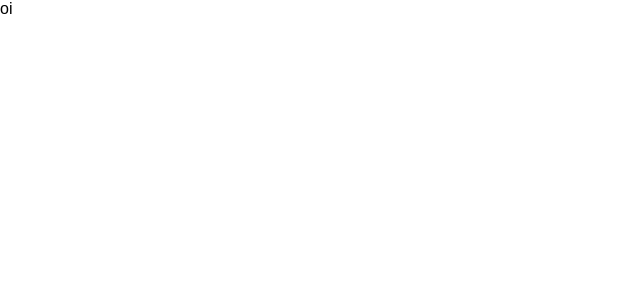
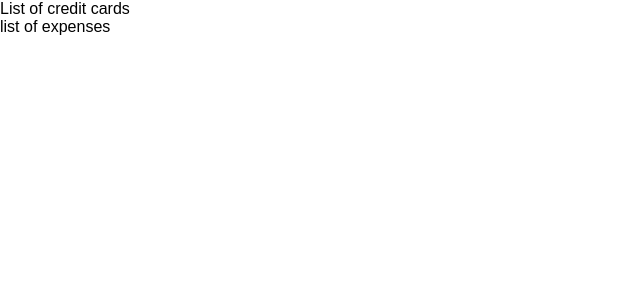
Before and after one commit to erickbelfy/zesk-frontend, a React (Create React App) app: page /credit-heath in a window 1280 px wide. Shown: the top 300 px of the page, without its empty margins (0-640 px from the left). Built offline with nearby package versions, Linux system fonts and the light colour scheme.

Commit message:
adding sass support, first implementation

```diff
--- a/src/components/RootComponent.js
+++ b/src/components/RootComponent.js
@@ -2,6 +2,7 @@ import React from 'react';
 import Grid from 'react-bootstrap/lib/Grid';
 import ErrorComponent from './common/ErrorComponent';
 import RouteContainer from './RouteContainer';
+import './RootComponent.scss';
 
 export class RootComponent extends ErrorComponent {
     render() {
--- /dev/null
+++ b/src/components/RootComponent.scss
@@ -0,0 +1,5 @@
+#root {
+    display: flex;
+    flex-direction: column;
+    min-height: 100vh;
+}
--- a/src/components/screens/credit-health/index.js
+++ b/src/components/screens/credit-health/index.js
@@ -6,7 +6,14 @@ class CreditHealth extends Component {
     render() {
         return (
             <section id="credit-health">
-            oi
+              <Row>
+                <Col lg={3} sm={4}>
+                  List of credit cards
+                </Col>
+                <Col lg={3} sm={4}>
+                  list of expenses
+                </Col>
+              </Row>
             </section>
         );
     }
--- /dev/null
+++ b/src/styles/style.scss
@@ -0,0 +1,7 @@
+@import '~bootstrap-sass/assets/stylesheets/_bootstrap.scss';
+@import '~font-awesome/scss/font-awesome.scss';
+
+body {
+
+  background: #090909;
+}
```
Also changed, not shown: package.json (+7 -1 lines), src/App.scss (renamed from src/App.css), src/components/screens/credit-health/creditHealth.scss (added), src/index.scss (renamed from src/index.css), 2 other files (tests, documents, lock files or other folders).
